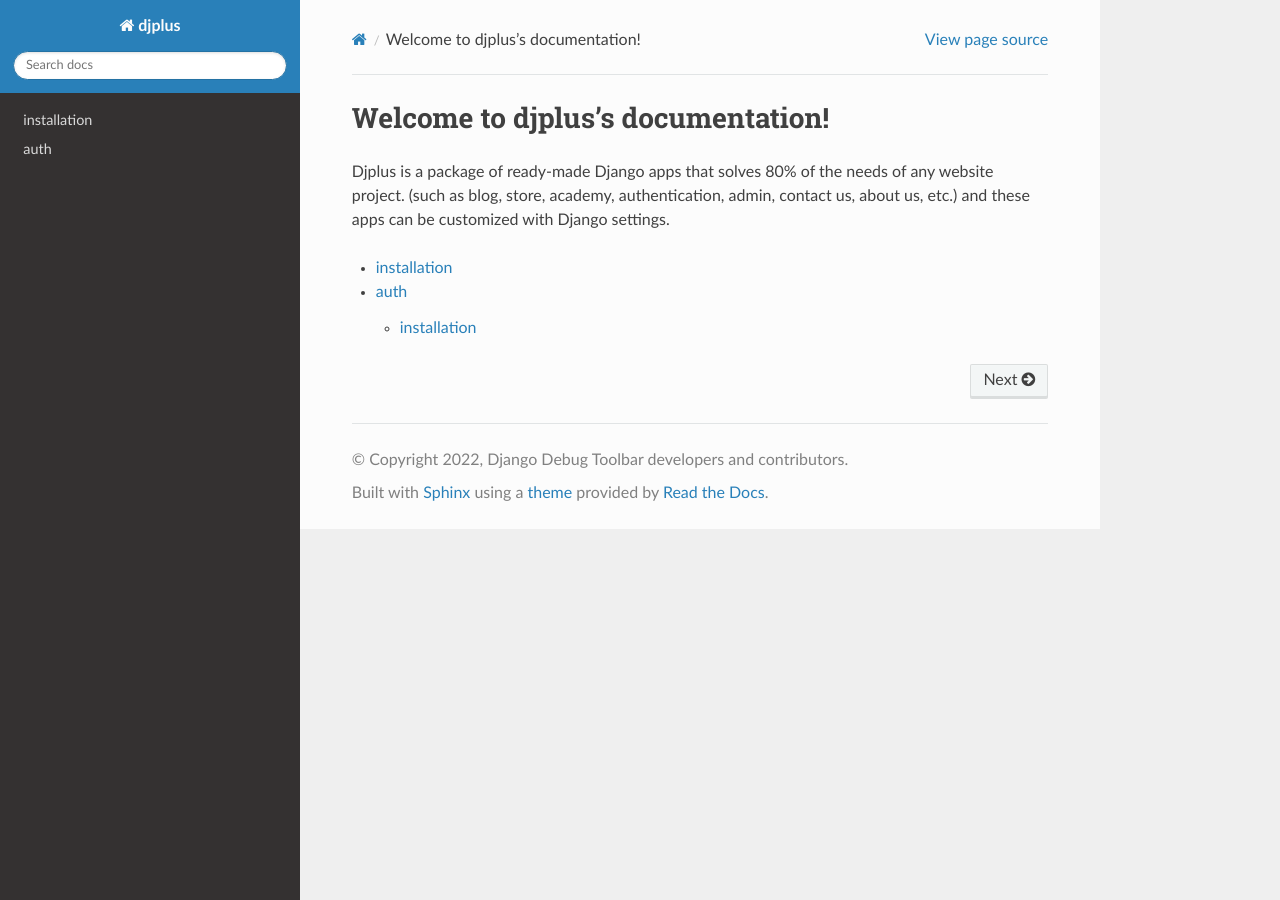
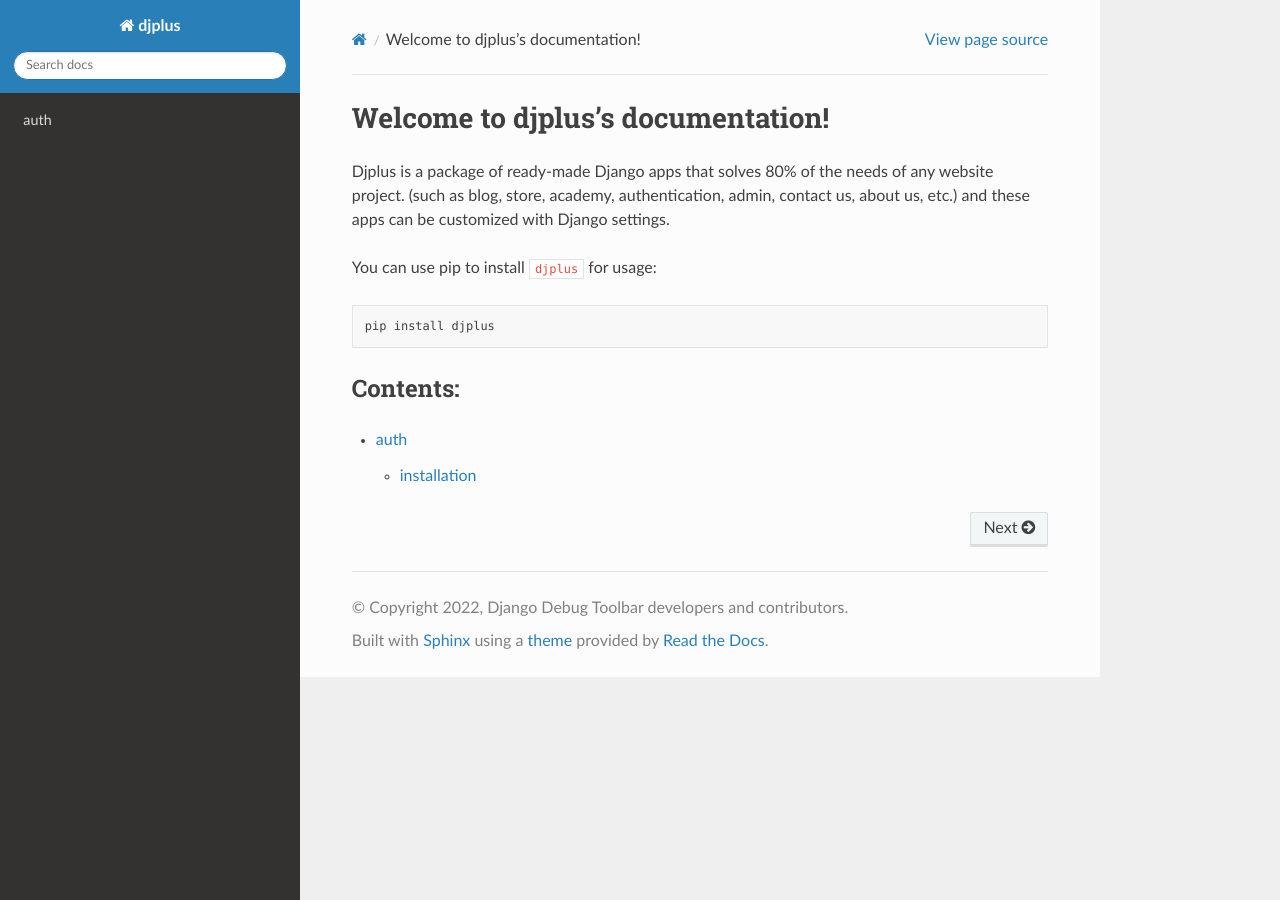
Before and after one commit to jommerce/jommerce, a Sphinx documentation site: the page built from docs/index.rst, in a window 1280 px wide. Built offline with Sphinx 7.4.7 and the Read the Docs theme 2.0.0, drawn with Linux system fonts in a browser that asks for light colours.

Commit message:
DOC: move the djplus installation guide to index

```diff
--- a/docs/index.rst
+++ b/docs/index.rst
@@ -6,8 +6,15 @@ Djplus is a package of ready-made Django apps that solves 80% of the needs of an
 (such as blog, store, academy, authentication, admin, contact us, about us, etc.)
 and these apps can be customized with Django settings.
 
+You can use pip to install ``djplus`` for usage::
+
+    pip install djplus
+
+
+Contents:
+=========
+
 .. toctree::
    :maxdepth: 2
 
-   installation
    auth/index
```
Also changed, not shown: docs/installation.rst (deleted, +0 -8 lines).
